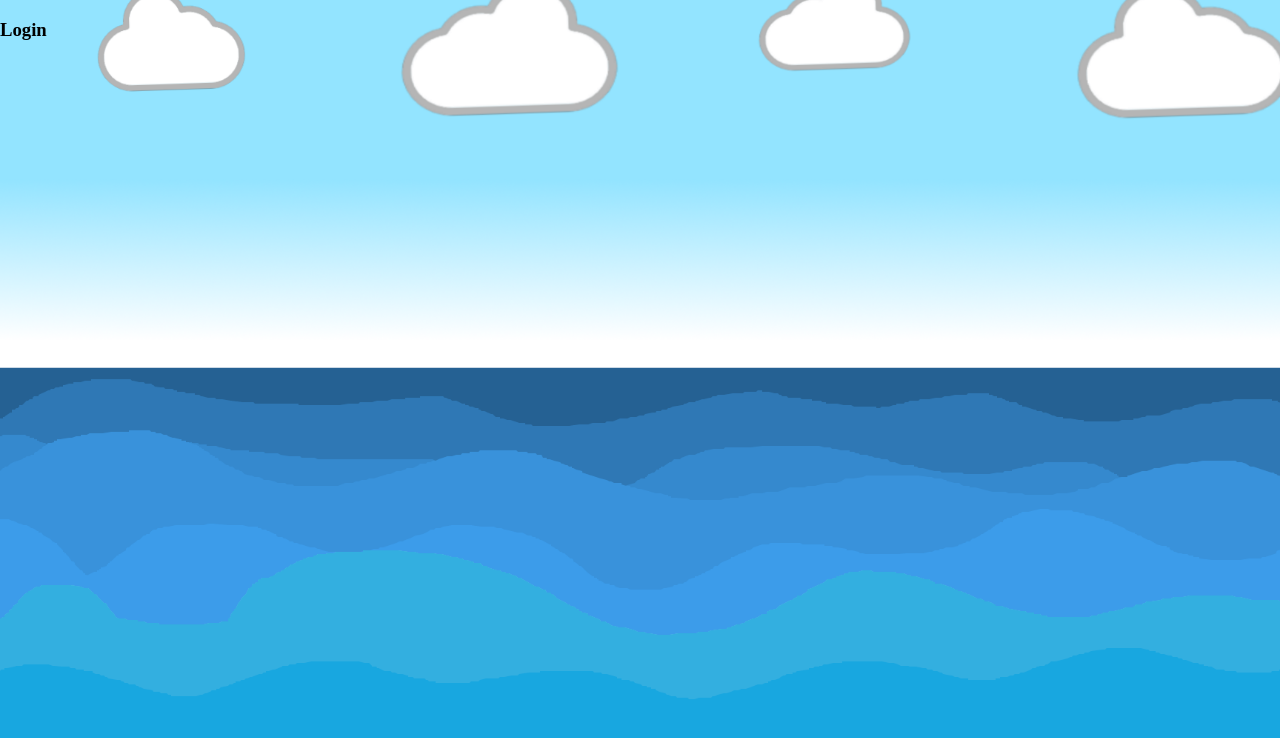
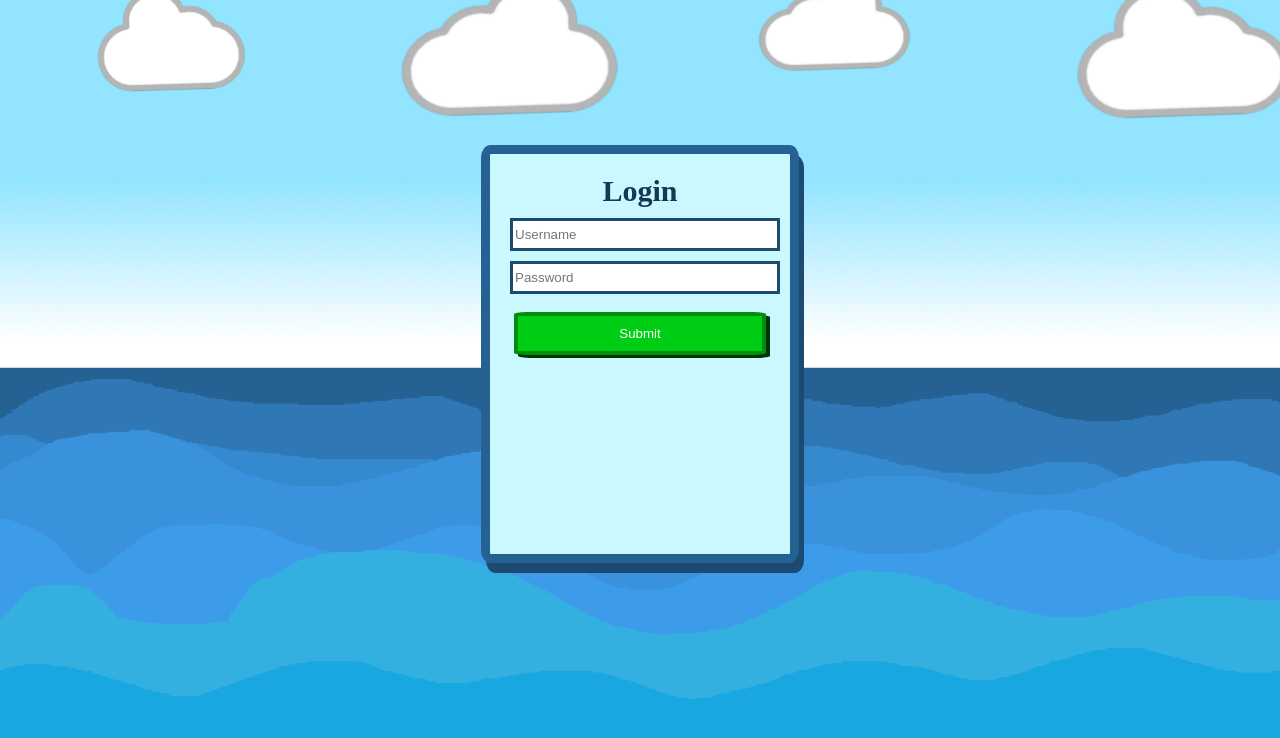
Before and after one commit to SophKirkup/Team_17, a Flask app: template templates/login.html in a window 1280 px wide. Shown: the part 46-784 px from the top of the page. Run offline with Flask 2, Linux system fonts and the light colour scheme; the template is opened without the code that fills it: values that come from a table or form of the project are taken from there, others are empty.

Commit message:
Added turtle game into the navigation bar as well as login page for future work

```diff
--- a/students/views.py
+++ b/students/views.py
@@ -52,3 +52,8 @@ def register():
 @users_blueprint.route('/login')
 def login():
     return render_template('login.html')
+
+# view turtle game
+@users_blueprint.route('/turtleGame')
+def turtleGame():
+    return render_template('turtleGame.html')
--- a/templates/base.html
+++ b/templates/base.html
@@ -21,10 +21,13 @@
                 </li>
 
                 <li class="topnav-right">
-                    <a href="login.html">Login</a>
+                    <a href="{{ url_for('students.login') }}" class="navbar-item">Login</a>
                 </li>
 
-                <li><a href="TurtleSwim.html">Turtle Swim</a></li>
+                <li>
+                    <a href="{{ url_for('students.turtleGame') }}">Turtle Swim</a>
+                </li>
+
                 <li><a href="#">Game option #2</a></li>
             </ul>
         </nav>
--- a/templates/login.html
+++ b/templates/login.html
@@ -2,6 +2,21 @@
 
 {% block content %}
 
-    <h3 class="title is-3">Login</h3>
+    <div class="login">
+        <p class="loginfield" id='name' ><b>Login</b></p>
 
+         <form method="POST">
+                    <div class="loginfield">
+                        {{ form.csrf_token() }}
+                            {{ form.username(class="input", placeholder="Username") }}
+                    </div>
+
+                    <div class="loginfield">
+                            {{ form.password(class="input", placeholder="Password") }}
+                    </div>
+                    <div class="center">
+                        {{ form.submit(class="button1") }}
+                    </div>
+        </form>
+    </div>
 {% endblock %}
```
Also changed, not shown: templates/turtleGame.html (added, +13 -0 lines).
